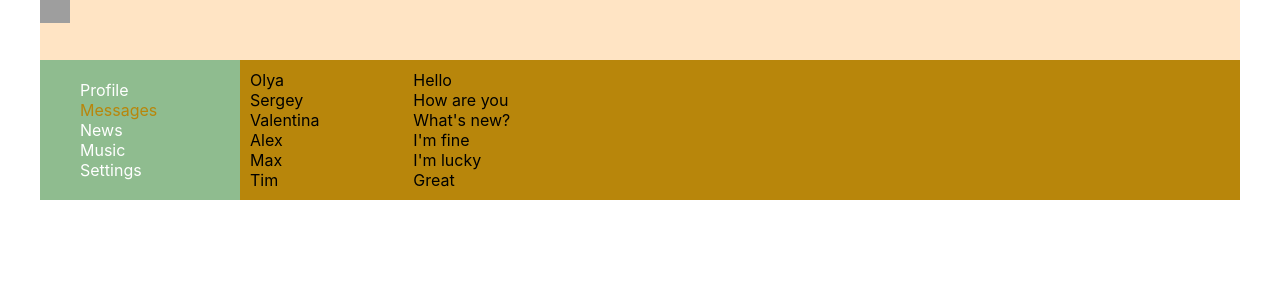
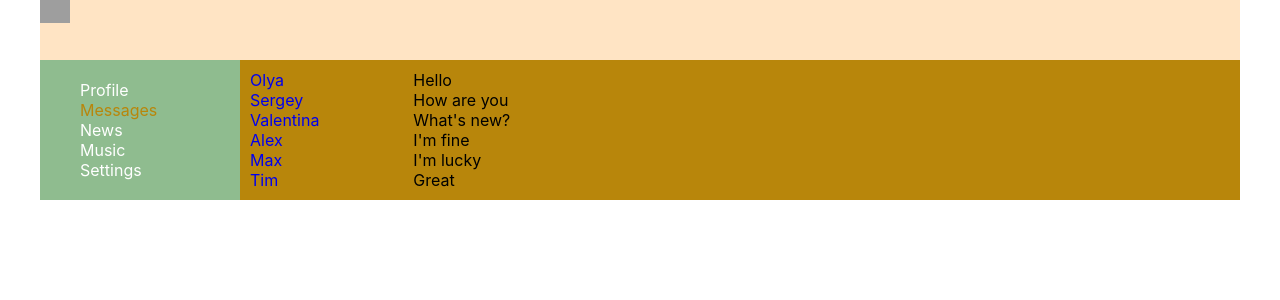
Before and after one commit to Slizh96/samuraiWay, a React (Create React App) app: page /dialogs in a window 1280 px wide. Shown: the top 300 px of the page. Built offline with nearby package versions, Linux system fonts and the light colour scheme; grey boxes are pictures that could not be loaded.

Commit message:
navlink in dialogs component

```diff
--- a/src/components/Dialogs/Dialogs.module.css
+++ b/src/components/Dialogs/Dialogs.module.css
@@ -5,7 +5,15 @@
 }
 
 .dialogsItem{
+    color: violet;
+}
 
+.dialogs a.active{
+text-decoration: none;
+    color: bisque;
+}
+.dialogs a{
+text-decoration: none;
 }
 
 .dialog{
--- a/src/components/Dialogs/Dialogs.tsx
+++ b/src/components/Dialogs/Dialogs.tsx
@@ -1,4 +1,5 @@
 import React from "react";
+import { NavLink } from "react-router-dom";
 import s from './Dialogs.module.css'
 
 export const Dialogs = () => {
@@ -6,22 +7,22 @@ export const Dialogs = () => {
         <div className={s.dialogs}>
             <div className={s.dialogsItems}>
                 <div className={s.dialog}>
-                    Olya
+                    <NavLink to='/dialogs/1' activeClassName={s.active}>Olya</NavLink>
                 </div>
                 <div className={s.dialog}>
-                    Sergey
+                    <NavLink to='/dialogs/2' activeClassName={s.active}>Sergey</NavLink>
                 </div>
                 <div className={s.dialog}>
-                    Valentina
+                    <NavLink to='/dialogs/3' activeClassName={s.active}>Valentina</NavLink>
                 </div>
                 <div className={s.dialog}>
-                    Alex
+                    <NavLink to='/dialogs/4' activeClassName={s.active}>Alex</NavLink>
                 </div>
                 <div className={s.dialog}>
-                    Max
+                    <NavLink to='/dialogs/5' activeClassName={s.active}>Max</NavLink>
                 </div>
                 <div className={s.dialog}>
-                    Tim
+                    <NavLink to='/dialogs/6' activeClassName={s.active}>Tim</NavLink>
                 </div>
             </div>
             <div className={s.messages}>
```
